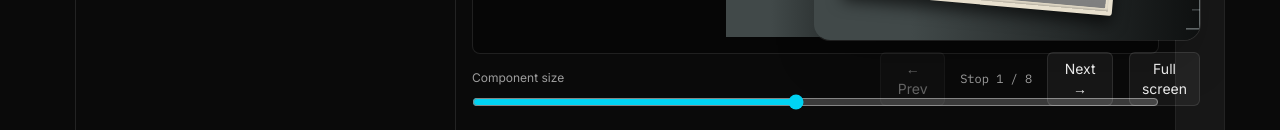
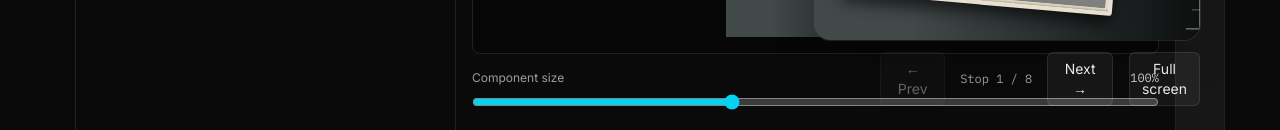
Before and after one commit to b2gogoi/story-timeline, a React (Vite) app: page / in a window 1280 px wide. Shown: the part 670-800 px from the top of the page. Built offline with nearby package versions, Linux system fonts and the light colour scheme; grey boxes are pictures that could not be loaded.

Commit message:
Set component preview to 100% with 200% maximum

```diff
--- a/src/components/ComponentPreview.tsx
+++ b/src/components/ComponentPreview.tsx
@@ -6,7 +6,7 @@ import { GlobalControls } from './GlobalControls'
 import type { ControlProps } from '../lib/timeline'
 
 export function ComponentPreview({ cfg, plan, selected, set }: { cfg: Config; plan: Plan; selected: ComponentId | 'global'; set: ControlProps['set'] }) {
-  const [scale, setScale] = useState(80)
+  const [scale, setScale] = useState(100)
   const show = Object.fromEntries(Object.keys(cfg.show).map(key => [key, selected !== 'global' && key === selected])) as Config['show']
   return (
     <aside className="flex w-[720px] shrink-0 flex-col gap-4 overflow-y-auto border-r border-white/10 bg-neutral-950 p-4">
@@ -23,8 +23,8 @@ export function ComponentPreview({ cfg, plan, selected, set }: { cfg: Config; pl
           <Story cfg={{ ...cfg, show }} plan={plan} previewComponent={selected === 'global' ? undefined : selected} previewScale={scale / 100} />
         </div>
       </div>
-      <label className="text-xs text-white/60">Component size
-        <input type="range" min="40" max="125" step="1" value={scale} onChange={e => setScale(Number(e.target.value))} className="mt-2 w-full accent-cyan-400" />
+      <label className="text-xs text-white/60">Component size <span className="float-right font-mono text-white/80">{scale}%</span>
+        <input type="range" min="40" max="200" step="1" value={scale} onChange={e => setScale(Number(e.target.value))} className="mt-2 w-full accent-cyan-400" />
       </label>
     </aside>
   )
```
